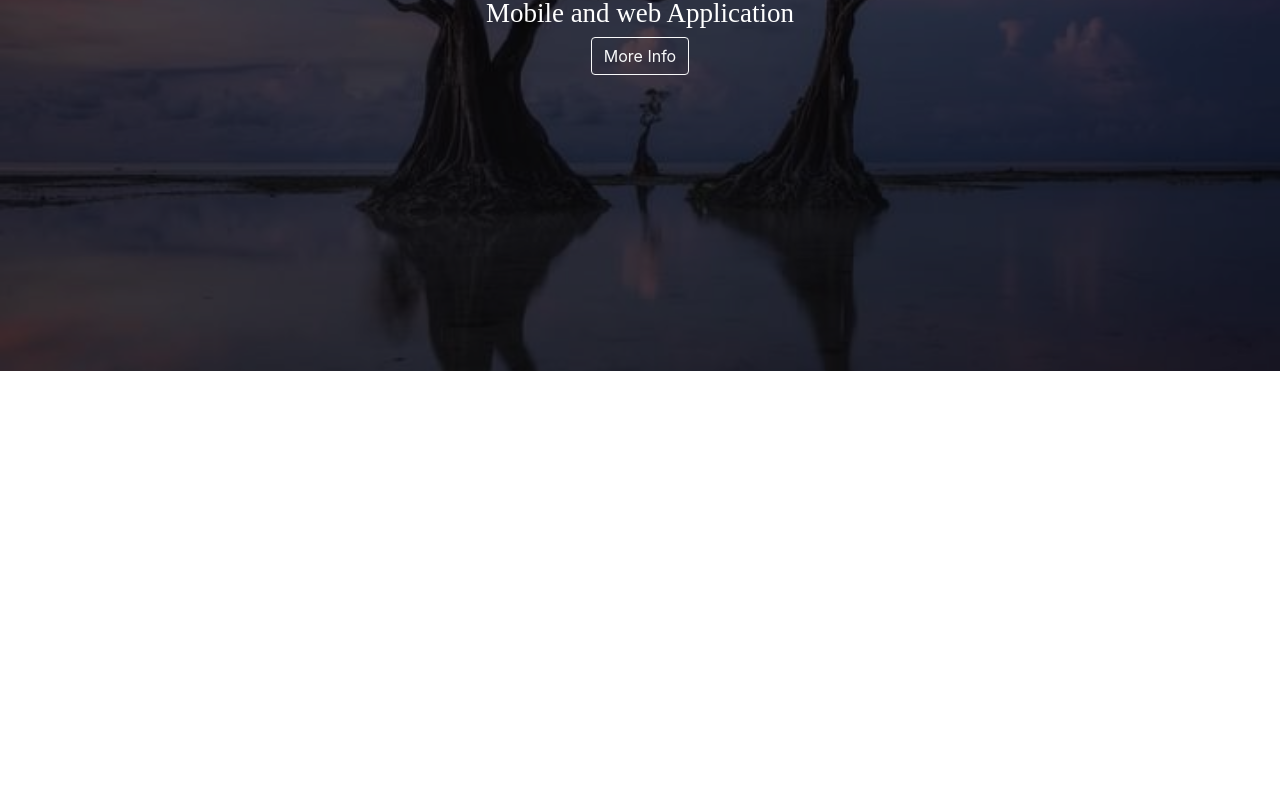
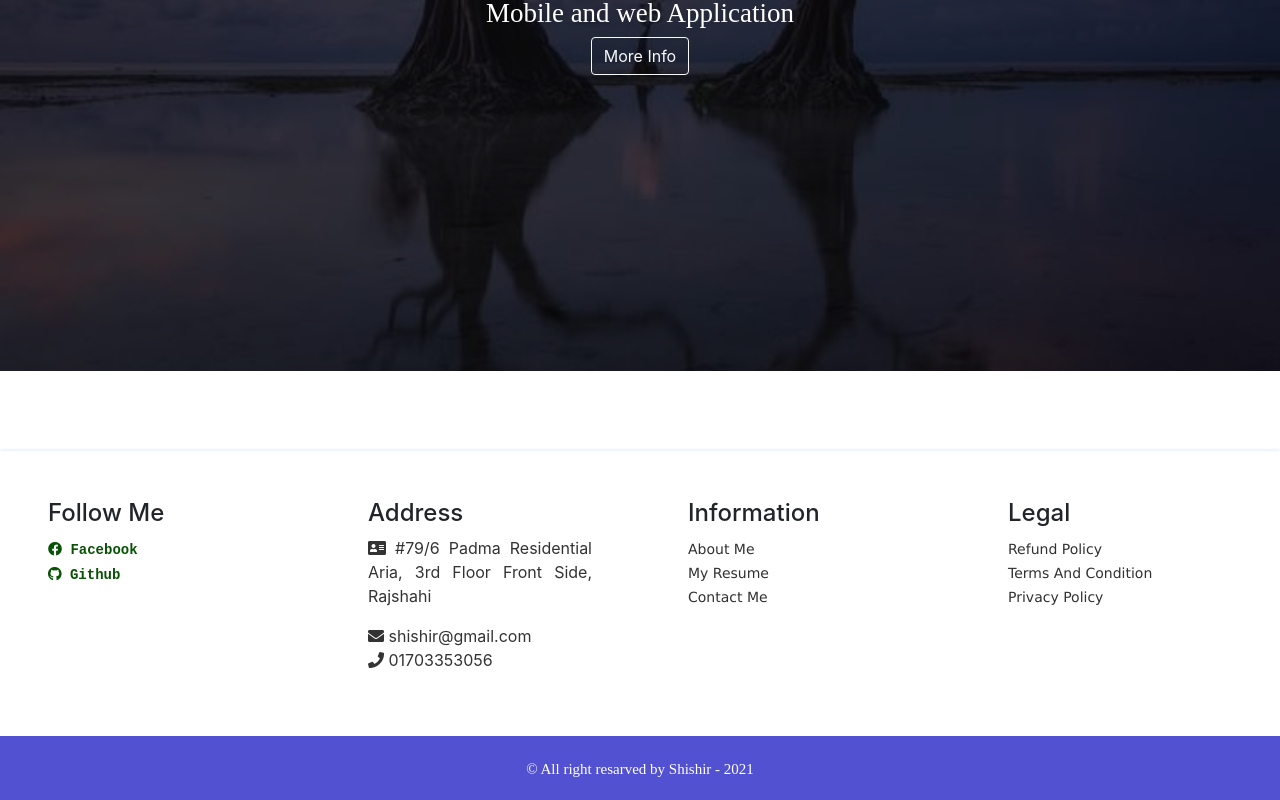
Before and after one commit to Engg-Shishir/react-frontend-01-01-2021-, a React (Create React App) app: page / in a window 1280 px wide. Shown: the part 229-1029 px from the top of the page. Before the commit the page ends 800 px from the top, so only its background shows below. Built offline with nearby package versions, Linux system fonts and the light colour scheme.

Commit message:
Footer component

```diff
--- a/src/App.js
+++ b/src/App.js
@@ -7,12 +7,14 @@ import './asset/css/all.min.css';
 import {BrowserRouter as Router} from 'react-router-dom';
 import HomeTopBanner from './components/HomeTopBanner/HomeTopBanner';
 import TopNavigation from './components/TopNavigation/TopNavigation';
+import Footer from './components/Footer/Footer';
 
 function App() {
   return (
     <Router>
       <TopNavigation/>
       <HomeTopBanner />
+      <Footer/>
     </Router>
   );
 }
--- a/src/asset/css/custom.css
+++ b/src/asset/css/custom.css
@@ -82,3 +82,44 @@
   font-weight: 400;
   color: #000000 !important;
 }
+
+
+
+
+
+/* ================== Footer Section ===================== */
+.footerSection{
+  margin-top: 5rem;
+  box-shadow: 0 0 4px 0 rgba(0,115,230,0.2);
+}
+.footerDiscription{
+  color: #333;
+}
+.sociaLink{
+   color: #075204;
+   text-decoration: none !important;
+   font-family:monospace;
+   font-size: 14px;
+   font-weight: 600;
+}
+.footerLink{
+  color: #313131;
+  text-decoration: none !important;
+  font-family:Geneva;
+  font-size: 14px;
+  font-weight: 400;
+}
+.copyrightSection{
+  padding: 20px;
+  background-color: rgb(81, 81, 209);
+}
+.copyrightText{
+  color: #ffffff;
+  text-decoration: none !important;
+  font-family: serif;
+  font-weight: 500;
+  font-size: 15px;
+}
+.copyrightText:hover{
+  color: #070404;
+}
--- /dev/null
+++ b/src/components/Footer/Footer.js
@@ -0,0 +1,42 @@
+import React, { Component, Fragment } from 'react'
+import { Container,Row,Col } from 'react-bootstrap'
+import { Link } from 'react-router-dom'
+
+export default class Footer extends Component {
+  render() {
+    return (
+      <Fragment>
+        <Container fluid={true} className="text-center footerSection">
+          <Row>
+          <Col lg={3} md={6} sm={12} className="p-5 text-justify">
+            <h4 className="footerTitle">Follow Me</h4>
+            <a href="" className="sociaLink"><i className="fab fa-facebook"></i>&nbsp;Facebook</a><br/>
+            <a href="" className="sociaLink"><i className="fab fa-github"></i>&nbsp;Github</a>
+          </Col>
+          <Col lg={3} md={6} sm={12} className="p-5 text-justify">
+            <h4 className="footerTitle">Address</h4>
+            <p className="footerDiscription"> <i className="fas fa-address-card"></i> #79/6 Padma Residential Aria, 3rd Floor Front Side, Rajshahi</p>
+            <span  className="footerDiscription"> <i className="fas fa-envelope"></i> shishir@gmail.com</span>
+            <p  className="footerDiscription"> <i className="fas fa-phone"></i> 01703353056</p>
+          </Col>
+          <Col lg={3} md={6} sm={12} className="p-5 text-justify">
+            <h4 className="footerTitle">Information</h4>
+            <Link className="footerLink" to="/about">About Me</Link><br/>
+            <a href="#" className="footerLink">My Resume</a><br/>
+            <Link className="footerLink" to="/contact">Contact Me</Link><br/>
+          </Col>
+          <Col lg={3} md={6} sm={12} className="p-5 text-justify">
+            <h4 className="footerTitle">Legal</h4>
+            <Link className="footerLink" to="/refund">Refund Policy</Link><br/>
+            <Link className="footerLink" to="/terms">Terms And Condition</Link><br/>
+            <Link className="footerLink" to="/privacy">Privacy Policy</Link><br/>
+          </Col>
+          </Row>
+        </Container>
+        <Container fluid={true} className="text-center copyrightSection">
+          <a href="" className="copyrightText">&copy; All right resarved by Shishir - 2021</a>
+        </Container>
+      </Fragment>
+    )
+  }
+}
```
